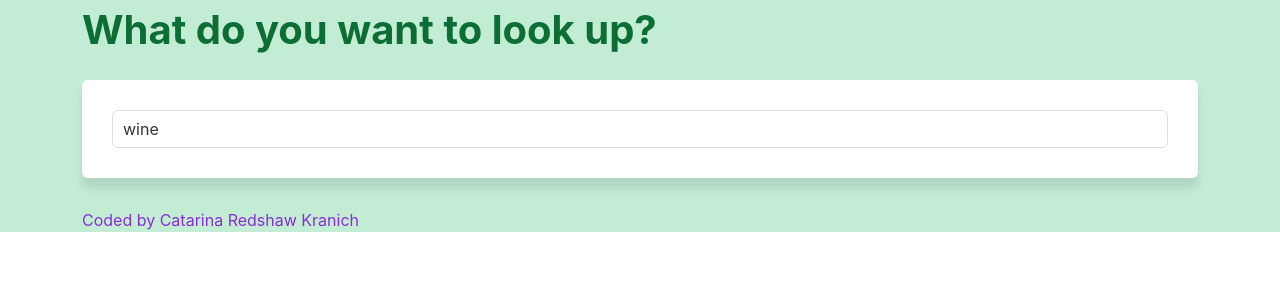
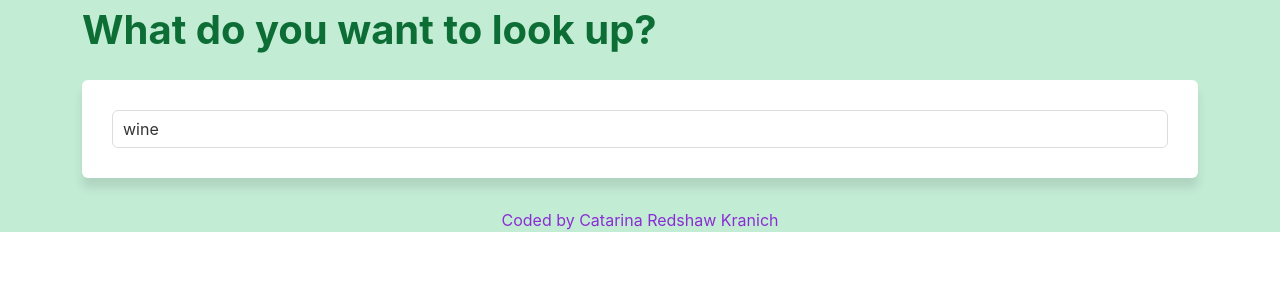
Before and after one commit to rkcatarina/dictionary-project, a React (Create React App) app: page / in a window 1280 px wide. Shown: the top 300 px of the page. Built offline with nearby package versions, Linux system fonts and the light colour scheme; no server answers.

Commit message:
Centered footer

```diff
--- a/src/App.css
+++ b/src/App.css
@@ -5,7 +5,8 @@
 
 .App-footer {
   margin-top: 30px;
-  color:rgb(138, 46, 212)
+  color:rgb(138, 46, 212);
+  text-align: center;
 }
 
 .App {
```
